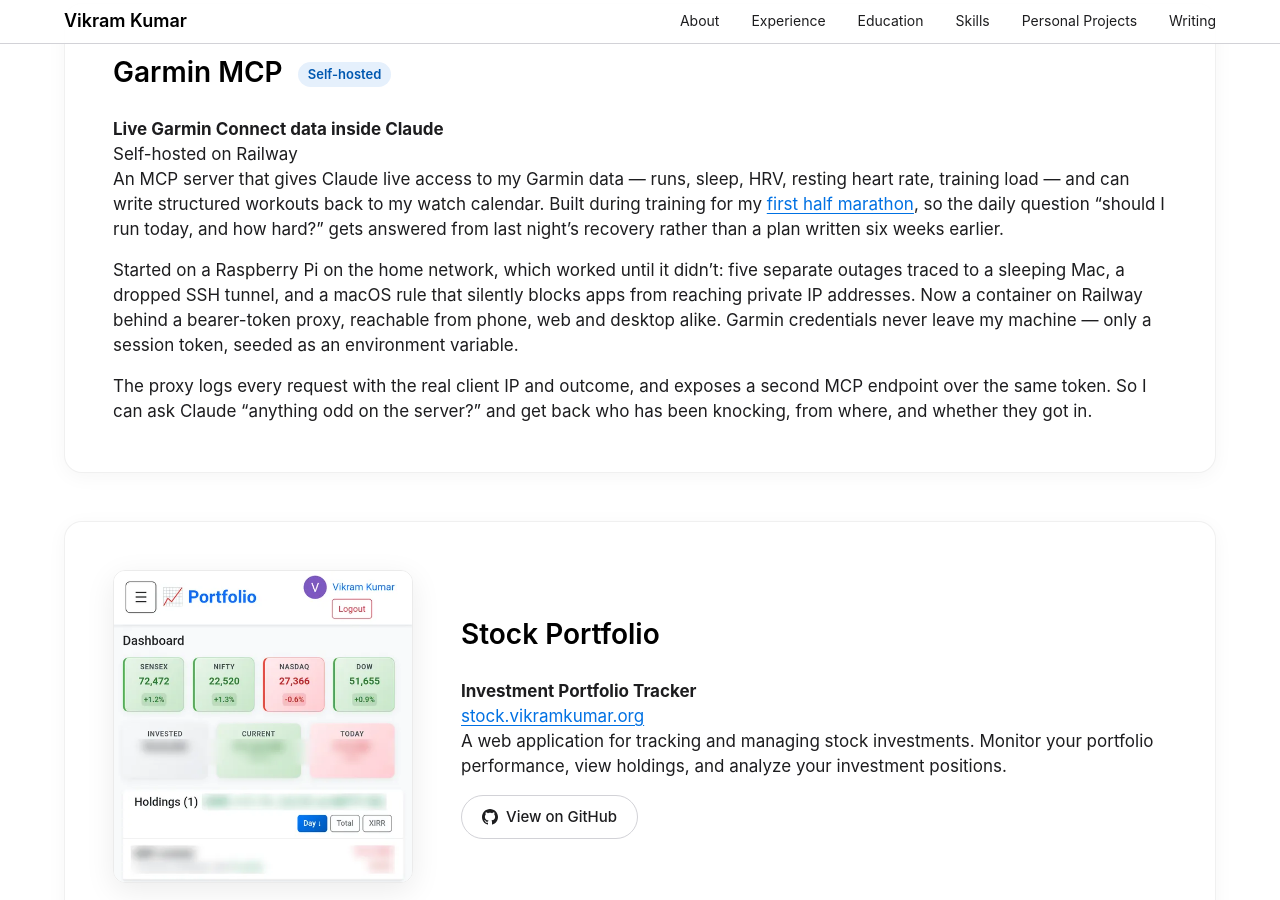
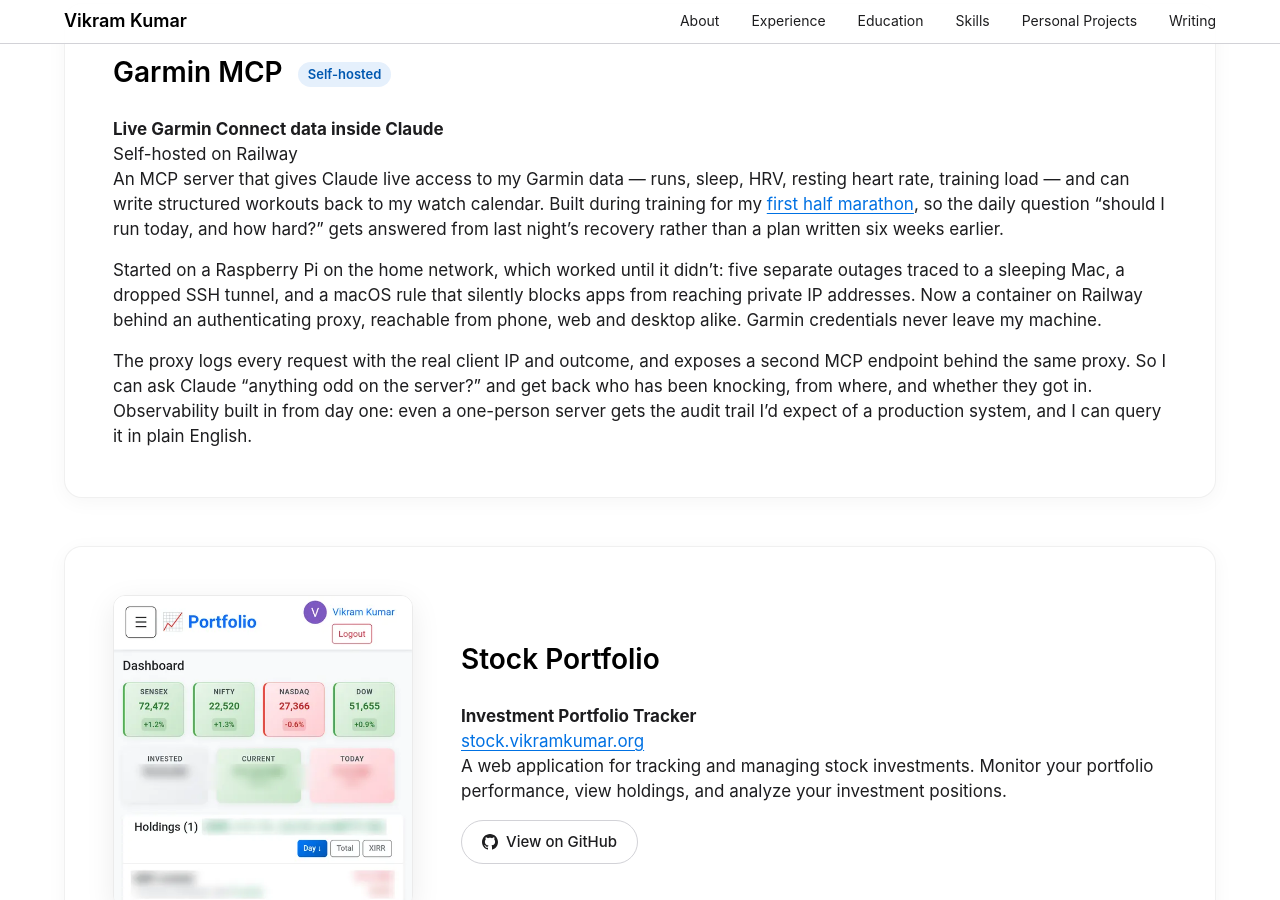
Before and after one commit to coolviki/coolviki.github.io, a Jekyll site: the page built from index.md, in a window 1280 px wide and 900 px high, scrolled down 7300 px. Built offline with Jekyll 4.4.1, drawn with Linux system fonts in a browser that asks for light colours.

Commit message:
Garmin MCP card: remove auth details, add observability line (#28)
* Remove auth implementation details from the Garmin MCP card

Drop "bearer-token", "over the same token" and "only a session token,
seeded as an environment variable" so the public card doesn't describe
how the server authenticates or where its secrets live. Now: "behind an
authenticating proxy", "behind the same proxy" and "Garmin credentials
never leave my machine."

Co-Authored-By: Claude Opus 5.5 <noreply@anthropic.com>
Claude-Session: https://claude.ai/code/session_01CgDPDL4wWdwAQq1J8FDeQE

* Add an observability line to the Garmin MCP card

Close the card's last paragraph by framing the request logging as
observability: a production-style audit trail for a one-person server,
queryable in plain English through Claude.

Co-Authored-By: Claude Opus 5.5 <noreply@anthropic.com>
Claude-Session: https://claude.ai/code/session_01CgDPDL4wWdwAQq1J8FDeQE

---------

Co-authored-by: Claude <noreply@anthropic.com>

```diff
--- a/index.md
+++ b/index.md
@@ -213,9 +213,9 @@ description: Vikram Kumar is Managing Director and Head of Aladdin Wealth Tech I
 
             <p style="margin-bottom: 16px;">An MCP server that gives Claude live access to my Garmin data — runs, sleep, HRV, resting heart rate, training load — and can write structured workouts back to my watch calendar. Built during training for my <a href="{{ '/blog/my-first-21k-and-what-it-taught-me/' | relative_url }}">first half marathon</a>, so the daily question “should I run today, and how hard?” gets answered from last night’s recovery rather than a plan written six weeks earlier.</p>
 
-            <p style="margin-bottom: 16px;">Started on a Raspberry Pi on the home network, which worked until it didn’t: five separate outages traced to a sleeping Mac, a dropped SSH tunnel, and a macOS rule that silently blocks apps from reaching private IP addresses. Now a container on Railway behind a bearer-token proxy, reachable from phone, web and desktop alike. Garmin credentials never leave my machine — only a session token, seeded as an environment variable.</p>
+            <p style="margin-bottom: 16px;">Started on a Raspberry Pi on the home network, which worked until it didn’t: five separate outages traced to a sleeping Mac, a dropped SSH tunnel, and a macOS rule that silently blocks apps from reaching private IP addresses. Now a container on Railway behind an authenticating proxy, reachable from phone, web and desktop alike. Garmin credentials never leave my machine.</p>
 
-            <p>The proxy logs every request with the real client IP and outcome, and exposes a second MCP endpoint over the same token. So I can ask Claude “anything odd on the server?” and get back who has been knocking, from where, and whether they got in.</p>
+            <p>The proxy logs every request with the real client IP and outcome, and exposes a second MCP endpoint behind the same proxy. So I can ask Claude “anything odd on the server?” and get back who has been knocking, from where, and whether they got in. Observability built in from day one: even a one-person server gets the audit trail I’d expect of a production system, and I can query it in plain English.</p>
         </div>
     </div>
 
```
